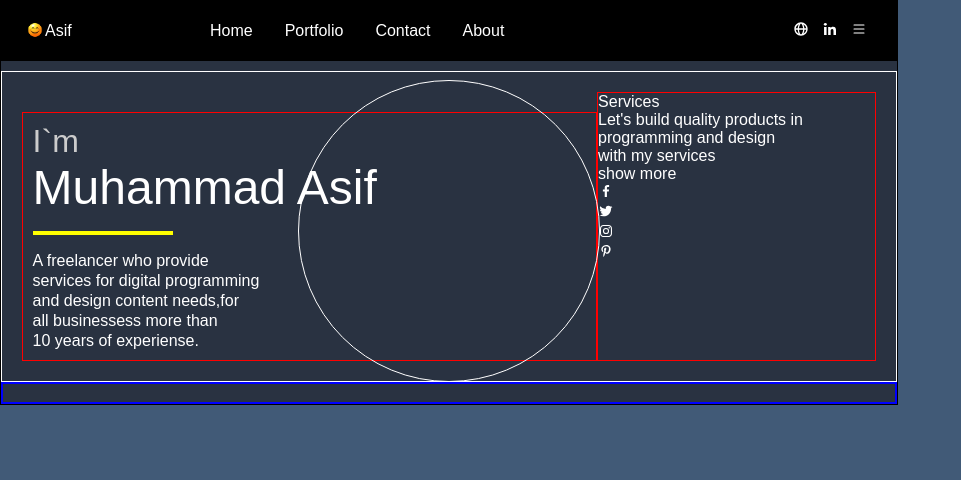
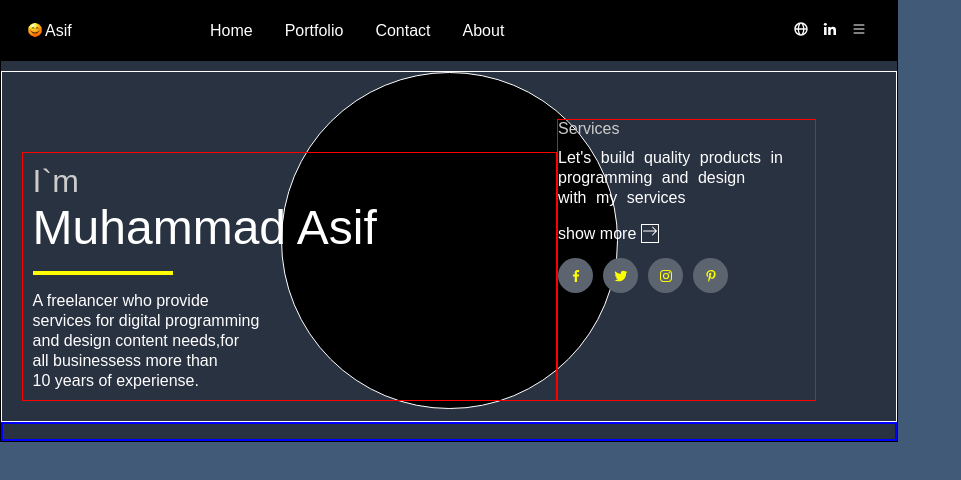
Before and after one commit to MuhammadAsif46/react-asgmt-3-portfolio, a React (Create React App) app: page / in a window 1280 px wide. Shown: the top 480 px of the page, without its empty margins (0-961 px from the left). Built offline with nearby package versions, Linux system fonts and the light colour scheme.

Commit message:
Updated app.js icons and styles

```diff
--- a/src/App.css
+++ b/src/App.css
@@ -101,7 +101,7 @@ div.hero-section{
 
 div.port-info{
   border: 1px solid red;
-  margin: 20px 0px 0px 0px ;
+  margin: 60px 0px 0px 0px ;
   padding: 0.6em;
   flex: 2;
 }
@@ -129,25 +129,65 @@ p.para{
 div.port-services{
   border: 1px solid red;
   flex: 1;
+  margin: 27px 60px 0 0;
 
 }
+div.sevices{
+  color: #ccc;
+}
 
+div.service-paragraph > p{
+  margin: 10px 0;
+  line-height: 20px;
+  word-spacing: 5px;
+}
+
+.show-more{
+  margin: 15px 0;
+}
+
+span.arrow-icon{
+  /* margin: 10px 10px 10px 10px; */
+  border: 1px solid;
+}
+
+div.social-icons > ul{
+  /* border: 1px solid; */
+  display: flex;
+  /* justify-content: space-between; */
+}
+div.social-icons > ul > li{
+  /* border:  1px solid yellow; */
+  /* margin-left: 5px; */
+  background-color: rgb(91, 100, 111);
+  padding: 10px;
+  width: 15px;
+  height: 15px;
+  border-radius: 50%;
+}
+li.social{
+  margin-left: 10px;
+}
+
+div.social-icons > ul > li > a{
+  color: yellow;
+}
 /* dsauvacbabc */
 
 div.port-circle{
   border: 2px solid blue;
   display: flex;
   justify-content: center;
-  position: relative;
 
 }
 
 div.circle{
+  background-color: #000;
   border: 1px solid;
-  height: 300px;
-  width: 300px;
+  height: 335px;
+  width: 335px;
   border-radius: 50%;
-  margin-top: -19em;
-  margin-bottom: 20px;
+  margin-top: -22em;
+  margin-bottom: 30px;
 
 }
--- a/src/App.js
+++ b/src/App.js
@@ -1,6 +1,7 @@
 import smileLogo from "./img/smile_logo-removebg-preview.png";
-import { BiGlobe, BiLogoLinkedin, BiLogoFacebook,BiLogoTwitter, BiLogoInstagram, BiLogoPinterestAlt} from 'react-icons/bi';
-import { BsList } from "react-icons/bs";
+import { BiGlobe, BiLogoLinkedin, BiLogoFacebook,BiLogoTwitter, BiLogoInstagram, BiLogoPinterestAlt, BiArrowBack, BiArrowFromRight, BiArrowToRight} from 'react-icons/bi';
+import { BsList ,BsArrowRight } from "react-icons/bs";
+// import { FaArrowRightLong } from "react-icons/fa";
 import "./App.css";
 
 /* <div className="heading">
@@ -53,21 +54,21 @@ function App() {
 
           <div className="port-services">
             <div className="sevices">Services</div>
-            <div className="ser-paragraph">
+            <div className="service-paragraph">
               <p> Let's build quality products in <br/>
                 programming and design <br/>
                 with my services
               </p>
             </div>
             <div className="show-more">
-              show more <span></span>
+              show more <span className="arrow-icon"><BsArrowRight style={{}}/></span>
             </div>
             <div className="social-icons">
               <ul>
                 <li><a href=""><BiLogoFacebook/></a></li>
-                <li><a href=""><BiLogoTwitter/></a></li>
-                <li><a href=""><BiLogoInstagram/></a></li>
-                <li><a href=""><BiLogoPinterestAlt/></a></li>
+                <li className="social" ><a href=""><BiLogoTwitter/></a></li>
+                <li className="social" ><a href=""><BiLogoInstagram/></a></li>
+                <li className="social" ><a href=""><BiLogoPinterestAlt/></a></li>
               </ul>
             </div>
           </div>
```
